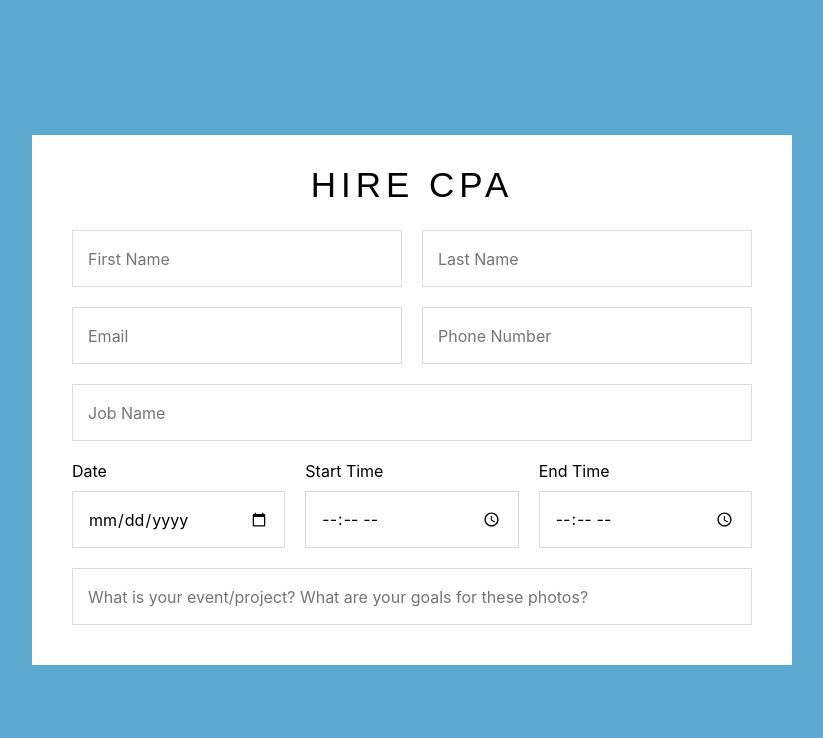
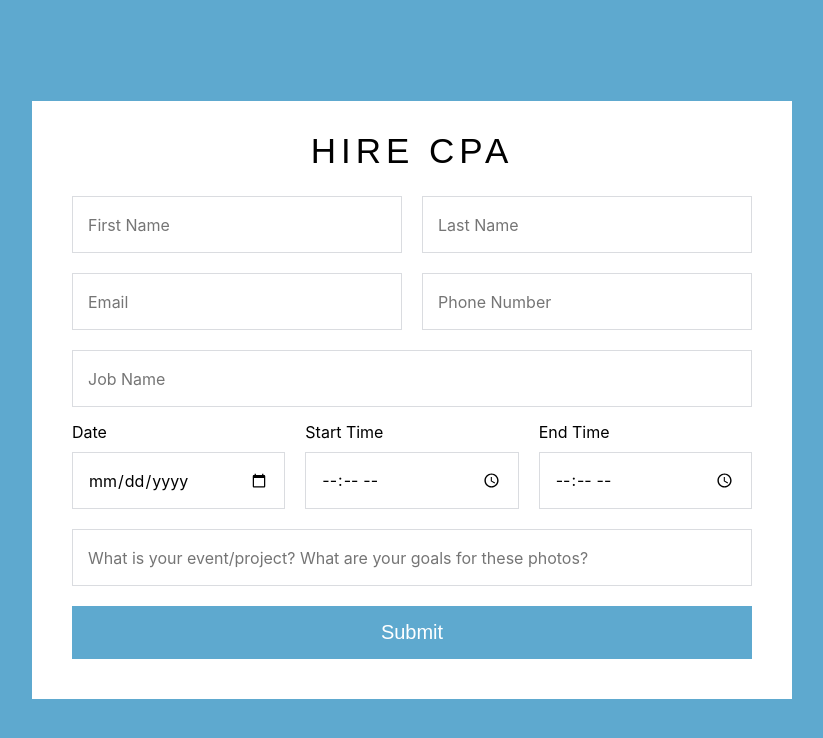
Before and after one commit to kate-jiang/columbia-photography, a React (Create React App) app in the folder client/: page /hire in a window 1280 px wide. Shown: the top 738 px of the page, without its empty margins (228-1051 px from the left). Built offline with nearby package versions, Linux system fonts and the light colour scheme.

Commit message:
add submit button

```diff
--- a/client/src/components/JobForm.js
+++ b/client/src/components/JobForm.js
@@ -126,6 +126,8 @@ export default class JobForm extends Component {
               onChange={this.handleInputChange}
               required
             />
+            <div className="break"></div>
+            <input type="submit" value="Submit" className="hireButton" />
           </form>
         </div>
       </div>
--- a/client/src/css/styles.css
+++ b/client/src/css/styles.css
@@ -92,8 +92,19 @@ h1 {
 
 .hireInputLabel {
   flex: 1;
-  margin-top: 10px;
+  margin-top: 5px;
   margin-left: 10px;
+}
+
+.hireButton {
+  margin: 10px;
+  flex: 1;
+  border: none;
+  font-size: 20px;
+  padding: 15px;
+  color: white;
+  background-color: #5ea9cf;
+  cursor: pointer;
 }
 
 .break {
```
